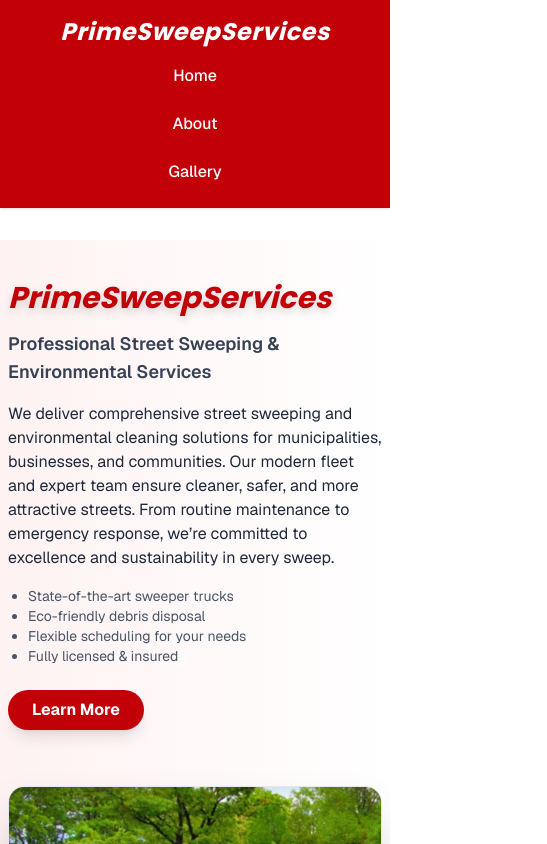
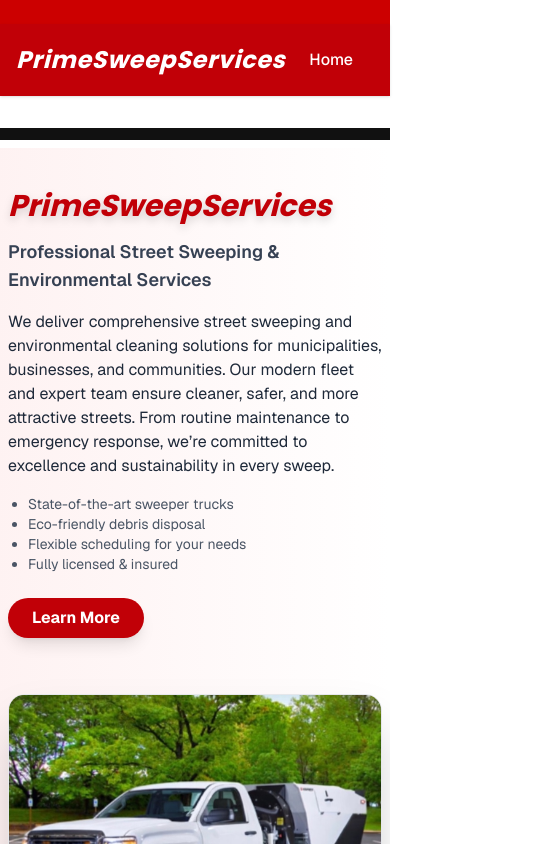
Before and after one commit to webdevdano/primesweeps, a Next.js app: page / in a window 390 px wide. Shown: the top 844 px of the page, 547 px wide, since content can reach past the window. Built offline with nearby package versions, Linux system fonts and the light colour scheme.

Commit message:
fix title

```diff
--- a/app/about/page.tsx
+++ b/app/about/page.tsx
@@ -1,4 +1,3 @@
-import Footer from "@/app/components/Footer";
 
 export default function About() {
   return (
--- a/app/globals.css
+++ b/app/globals.css
@@ -1,3 +1,35 @@
+/* Mobile-only styles for nav, top bar, and black bars */
+@media (max-width: 640px) {
+  .mobile-red-top-bar {
+    width: 100vw;
+    height: 32px;
+    background: #c00;
+    display: block;
+    margin-bottom: -8px;
+  }
+  .mobile-nav-row {
+    flex-direction: row !important;
+    align-items: center !important;
+    justify-content: space-between !important;
+  }
+  .mobile-nav-links {
+    flex-direction: row !important;
+    gap: 8px !important;
+    width: auto !important;
+  }
+  .mobile-black-bar {
+    width: 100vw;
+    height: 12px;
+    background: #111;
+    display: block;
+  }
+  .mobile-black-bar-top {
+    margin-bottom: 0.5rem;
+  }
+  .mobile-black-bar-bottom {
+    margin-top: 0.5rem;
+  }
+}
 
 @import "tailwindcss";
 
--- a/app/layout.tsx
+++ b/app/layout.tsx
@@ -20,8 +20,8 @@ const poppins = Poppins({
 });
 
 export const metadata: Metadata = {
-  title: "Create Next App",
-  description: "Generated by create next app",
+  title: "Prime Sweep Services",
+  description: "Professional Street Sweeping & Environmental Services",
 };
 
 export default function RootLayout({
@@ -32,17 +32,23 @@ export default function RootLayout({
   return (
       <html lang="en">
         <body className={`${geistSans.variable} ${geistMono.variable} ${poppins.variable} antialiased bg-gradient-to-r from-red-50 to-white`}>
+          {/* Mobile-only red top bar */}
+          <div className="mobile-red-top-bar"></div>
           <nav className="w-full bg-red-700 shadow mb-8">
-          <div className="max-w-4xl mx-auto flex flex-col sm:flex-row sm:items-center sm:justify-between px-4 sm:px-6 py-4 gap-2 sm:gap-0">
+            <div className="max-w-4xl mx-auto flex flex-col mobile-nav-row sm:flex-row sm:items-center sm:justify-between px-4 sm:px-6 py-4 gap-2 sm:gap-0">
               <a href="/" className="text-white font-bold text-2xl tracking-wide font-poppins-italic-700 text-center sm:text-left">PrimeSweepServices</a>
-            <div className="flex flex-col sm:flex-row gap-2 sm:gap-8 items-center justify-center">
+              <div className="flex mobile-nav-links sm:flex-row gap-2 sm:gap-8 items-center justify-center">
                 <a href="/" className="text-white font-medium text-base px-4 py-2 rounded hover:bg-gray-100 hover:text-red-700 transition w-full sm:w-auto text-center">Home</a>
                 <a href="/about" className="text-white font-medium text-base px-4 py-2 rounded hover:bg-gray-100 hover:text-red-700 transition w-full sm:w-auto text-center">About</a>
                 <a href="/gallery" className="text-white font-medium text-base px-4 py-2 rounded hover:bg-gray-100 hover:text-red-700 transition w-full sm:w-auto text-center">Gallery</a>
               </div>
             </div>
           </nav>
+          {/* Mobile-only black bar under nav */}
+          <div className="mobile-black-bar mobile-black-bar-top"></div>
           {children}
+          {/* Mobile-only black bar above footer */}
+          <div className="mobile-black-bar mobile-black-bar-bottom"></div>
         </body>
       </html>
   );
```
Lines whose indentation alone changed are shown as unchanged.
